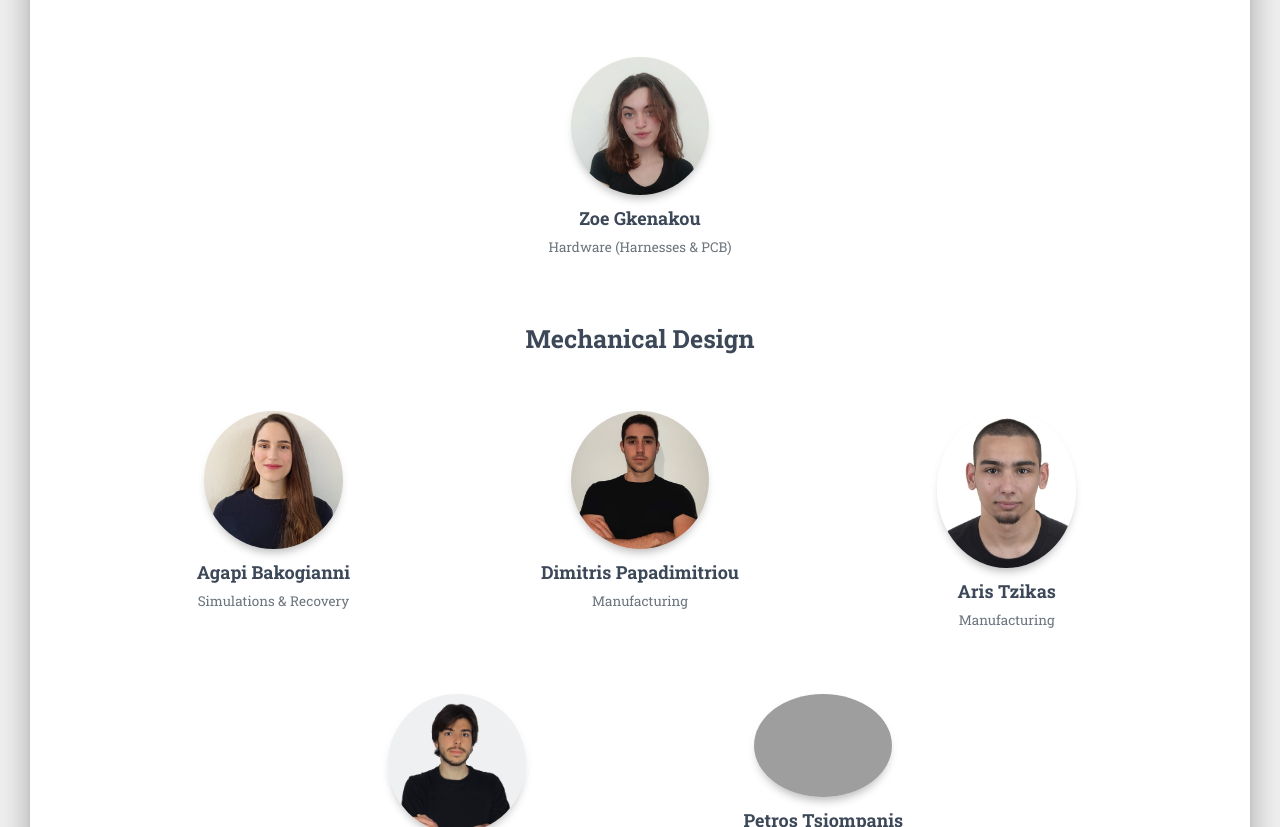
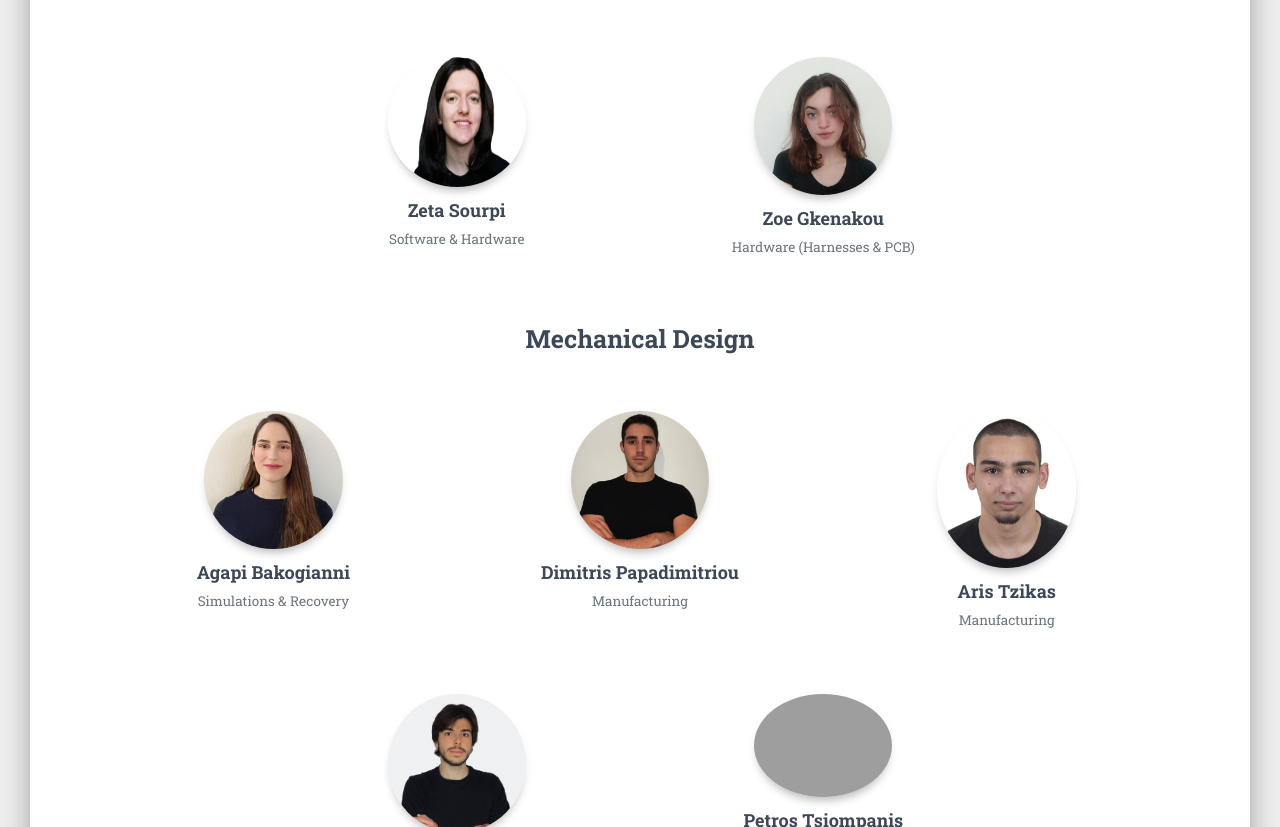
Before and after one commit to white-noise-ntua/website, a website: page cronos.html in a window 1280 px wide. Shown: the part 3374-4201 px from the top of the page. Drawn offline with Linux system fonts and the light colour scheme; some packages are replaced by stand-ins of ours; grey boxes are pictures that could not be loaded.

Commit message:
Update Team Cronos

```diff
--- a/cronos.html
+++ b/cronos.html
@@ -386,6 +386,20 @@
               <div class="team-player">
                 <div class="card card-plain">
                   <div class="col-md-6 ml-auto mr-auto">
+                    <img src="assets/img/projects/cronos/people/ZetaSourpi.png" style="width: 160px; height: 130px;" alt="Thumbnail Image" class="img-raised rounded-circle img-fluid">
+                  </div>
+                  <h4 class="card-title">Zeta Sourpi
+                    <br>
+                    <small class="card-description text-muted">Software & Hardware</small>
+                  </h4>
+                </div>
+              </div>
+            </div>
+
+            <div class="col-md-4">
+              <div class="team-player">
+                <div class="card card-plain">
+                  <div class="col-md-6 ml-auto mr-auto">
                     <img src="assets/img/projects/cronos/people/ZoeGkenakou.jpg" alt="Thumbnail Image" class="img-raised rounded-circle img-fluid">
                   </div>
                  <h4 class="card-title">Zoe Gkenakou
@@ -396,6 +410,7 @@
           </div>
          </div>
           </div>
+
 
 
 
```
Also changed, not shown: index.html (+27 -2 lines), assets/img/projects/cronos/people/ZetaSourpi.png (added). Lines whose indentation alone changed are shown as unchanged.
